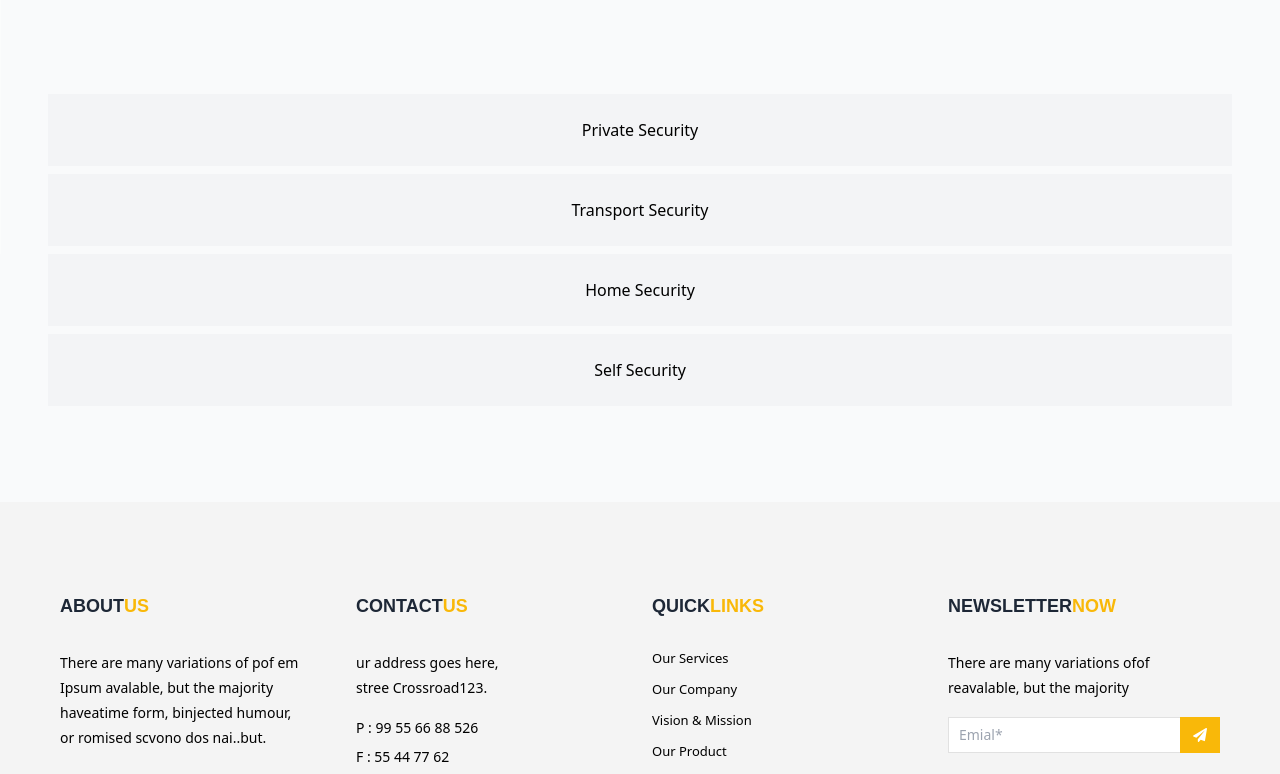
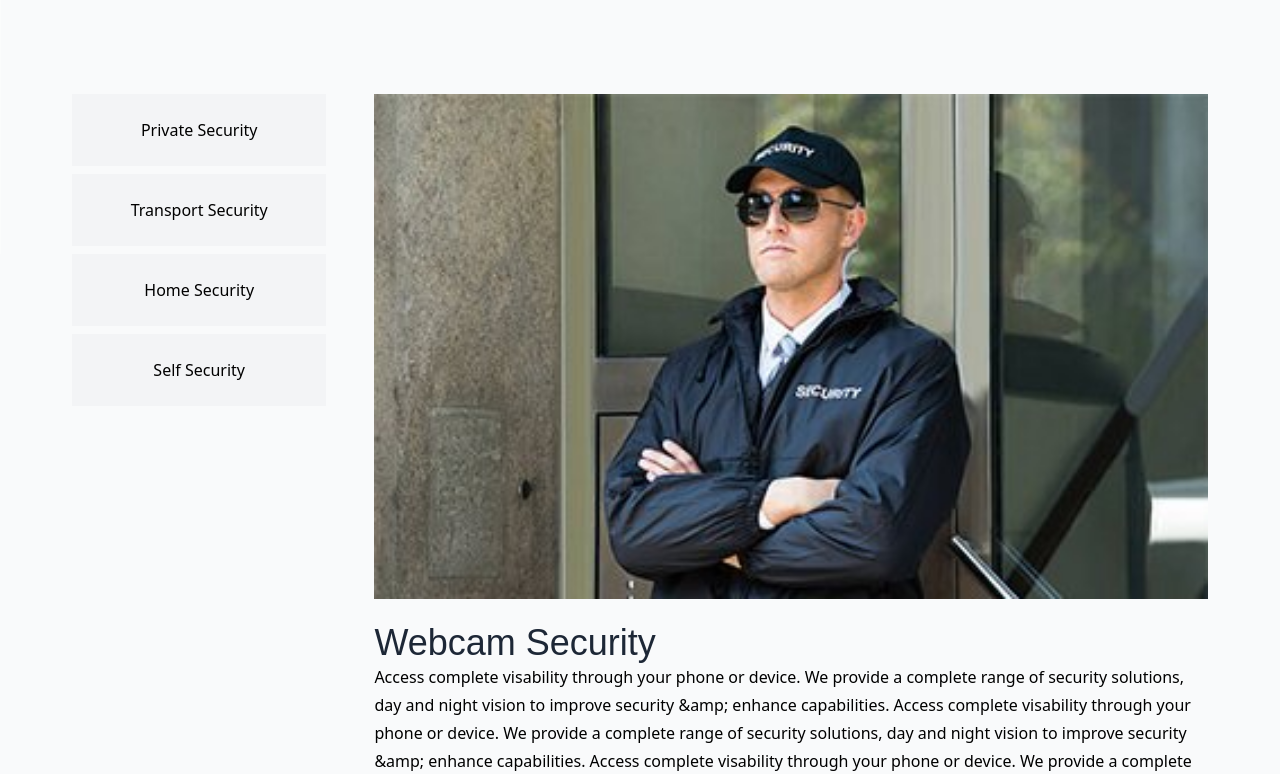
Before and after one commit to Gh-Reza/security_app, a React (Vite) app: page /services-details in a window 1280 px wide. Shown: the part 546-1320 px from the top of the page. Built offline with nearby package versions, Linux system fonts and the light colour scheme; the HTML template or start-up script is replaced by a standard one; what tailwindcss-animated would draw is missing.

Commit message:
Add service details page

```diff
--- /dev/null
+++ b/src/components/content/services/ServicesDetails.jsx
@@ -0,0 +1,20 @@
+export default function ServiceDetails() {
+  const details = {
+    img: '/assets/images/services/service-01.jpg',
+    id: 1,
+    title: 'webcam security',
+    info: 'Access complete visability through your phone or device. We provide a complete range of security solutions, day and night vision to improve security &amp; enhance capabilities. Access complete visability through your phone or device. We provide a complete range of security solutions, day and night vision to improve security &amp; enhance capabilities. Access complete visability through your phone or device. We provide a complete range of security solutions, day and night vision to improve security &amp; enhance capabilities.',
+  };
+
+  return (
+    <div className="container px-6">
+      <div>
+        <img src={details.img} alt={details.title} className="w-full" />
+      </div>
+      <div className="py-6">
+        <h2 className="capitalize">{details.title}</h2>
+        <p className="leading-7">{details.info}</p>
+      </div>
+    </div>
+  );
+}
--- a/src/components/navigation/SideNav.jsx
+++ b/src/components/navigation/SideNav.jsx
@@ -25,11 +25,11 @@ export default function SideNav() {
   ];
 
   return (
-    <div className="container py-24 md:px-12">
+    <div className="container w-1/3 md:px-6">
       <ul className="flex flex-col space-y-2">
         {navItems.map((item) => (
           <li key={item.id} className="">
-            <NavLink to={item.link} className="w-full p-6 text-center bg-gray-100 cursor-pointer" activeClassName="text-blue-500">{item.title}</NavLink>
+            <NavLink to={item.link} className="w-full p-6 text-center bg-gray-100 cursor-pointer">{item.title}</NavLink>
           </li>
         ))}
       </ul>
--- a/src/components/pages/ServicesDetails.jsx
+++ b/src/components/pages/ServicesDetails.jsx
@@ -1,12 +1,16 @@
 import CommonHero from '../hero/CommonHero';
 import SideNav from '../navigation/SideNav';
+import ServiceDetails from '../content/services/ServicesDetails';
 
 export default function ServicesDetails() {
   return (
     <section className="bg-gray-50">
       <CommonHero text="Services Details" />
-      <div>
-        <SideNav />
+      <div className="container py-24 md:px-12">
+        <div className="flex">
+          <SideNav />
+          <ServiceDetails />
+        </div>
       </div>
     </section>
   );
```
